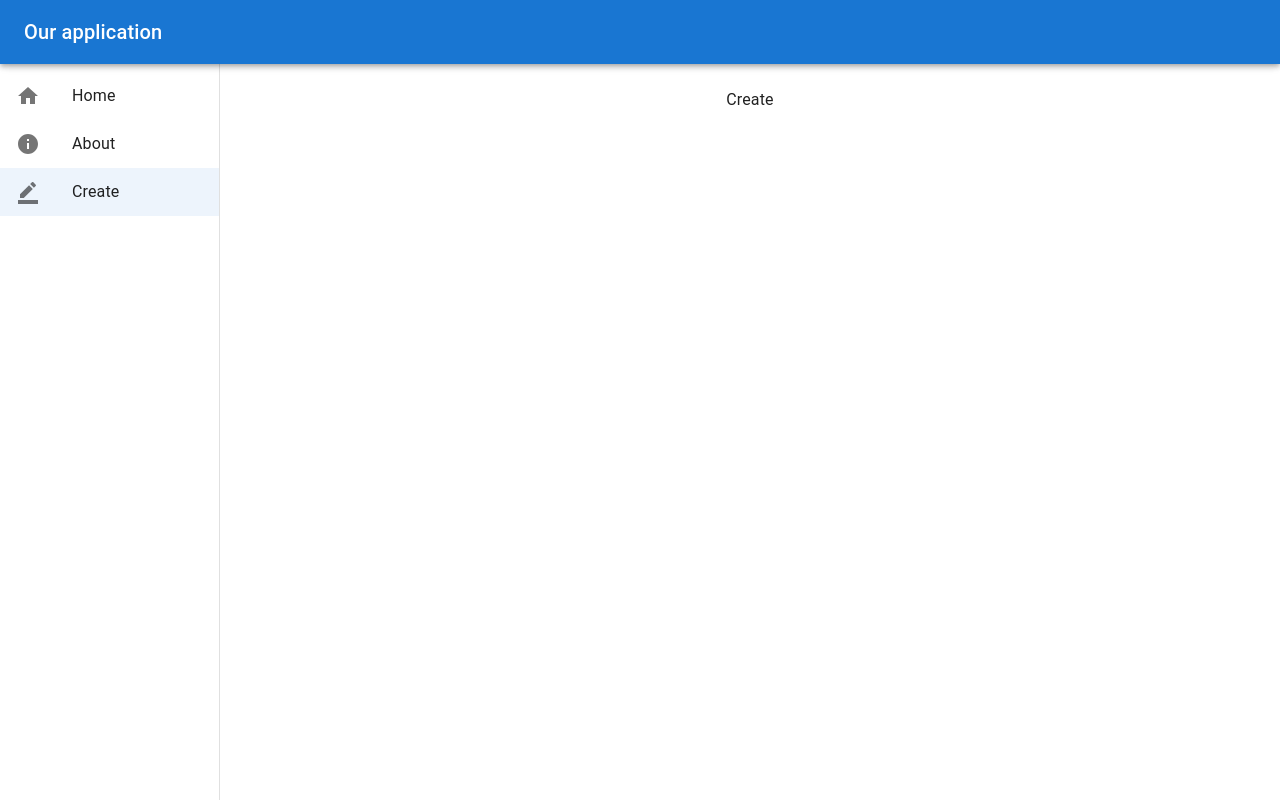
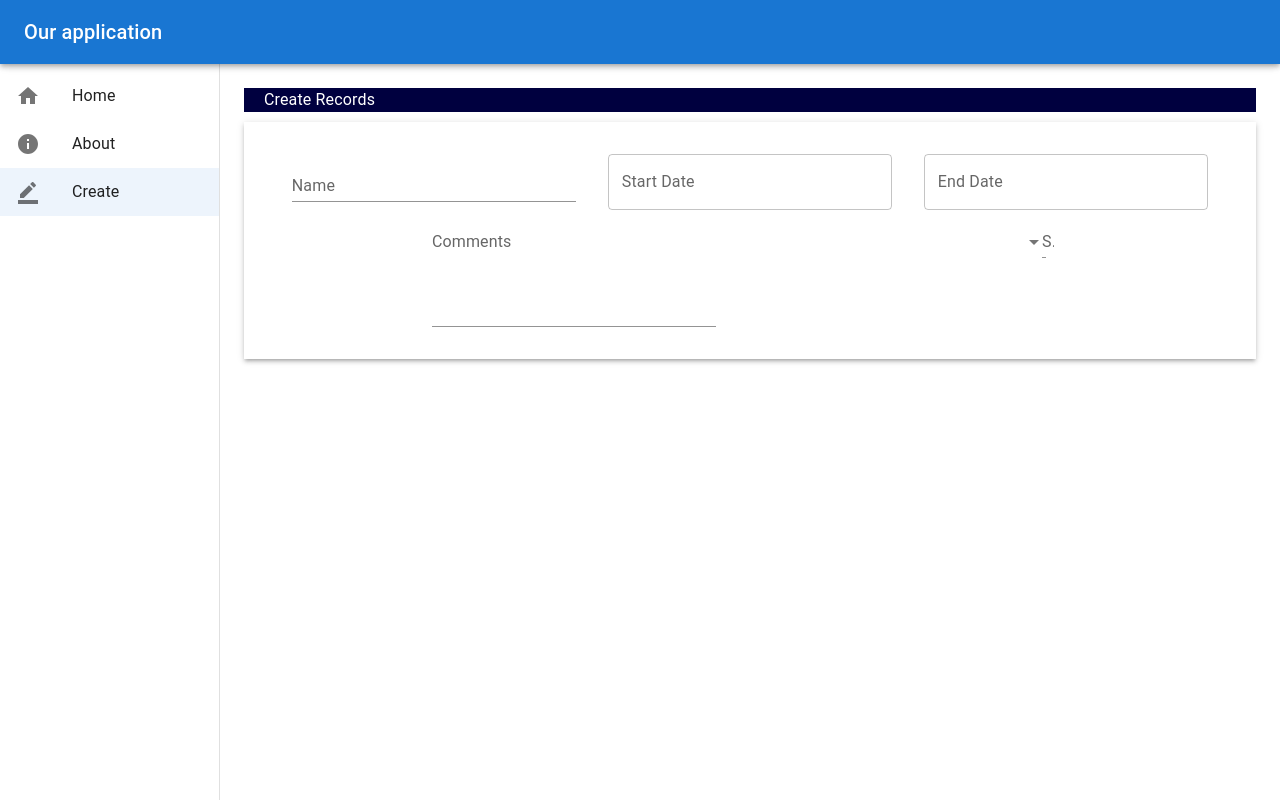
Before and after one commit to samuelpondugala/Django_React_App, a React (Create React App) app in the folder frontend/: page /create in a window 1280 px wide. Built offline with nearby package versions, Linux system fonts and the light colour scheme.

Commit message:
Enhanced & Created component with react-hook-form integration and new form fields for improved record creation

```diff
--- a/frontend/src/components/Create.js
+++ b/frontend/src/components/Create.js
@@ -1,11 +1,70 @@
-import React from 'react'
+import {React} from 'react'
+import {Box, Typography} from '@mui/material'
+import MyDatePickerField from './forms/MyDatePickerField'
+import MySelectField from './forms/MySelectField'
+import MyTextField from './forms/MyTextField'
+import MyMultiLineField from './forms/MyMultiLineField'
+import {useForm} from 'react-hook-form'
 
 const Create = () => {
+  const {handleSubmit, reset, setValue, control} = useForm()
   return (
     <div>
-      Create
+      <Box sx ={{display: 'flex', backgroundColor: '#00003f', marginBottom: '10px'}}>
+        <Typography sx = {{marginLeft: '20px', color: '#fff'}}>
+          Create Records
+        </Typography>
+      </Box>
+      <Box sx ={{display: 'flex', width: '100%', boxShadow: 3 ,padding: 4,flexDirection: 'column'}}>
+        <Box sx ={{display: 'flex', justifyContent: 'space-around'}}>
+          <MyTextField
+            label="Name"
+            name={"name"}
+            control={control}
+            placeholder="Enter Name"
+            width ={'30%'}
+          />
+          <MyDatePickerField
+            label="Start Date"
+            name="start_date"
+            control={control}
+            width ={'30%'}
+
+          />
+          <MyDatePickerField
+            label="End Date"
+            name="end_date"
+            control={control}
+            width ={'30%'}
+
+          />
+        </Box>
+        <Box sx ={{display: 'flex', justifyContent: 'space-around'}}>
+          <MyMultiLineField
+            label="Comments"
+            name="comments"
+            control={control}
+            placeholder="Provide project comments"
+            width ={'30%'}
+          />
+          <MySelectField
+            label="Status"
+            name="status"
+            control={control}
+            width ={'30%'}
+
+          />
+          </Box>
+          <Box sx = {{width: '30%'}}>
+
+          </Box >
+
+
+
+      </Box>
     </div>
   )
 }
 
+
 export default Create
--- a/frontend/src/components/forms/MyDatePickerField.js
+++ b/frontend/src/components/forms/MyDatePickerField.js
@@ -8,7 +8,7 @@ import {Controller} from 'react-hook-form'
 
 
 export default function MyDatePickerField(props) {
-    const {label, name, control}= props
+    const {label, width, name, control}= props
     return (
 
     <LocalizationProvider dateAdapter={AdapterDayjs}>
@@ -16,11 +16,11 @@ export default function MyDatePickerField(props) {
                 name={name}
                 control={control}
                 render = {({
-                    feild: {onChange, value},
+                    field: {onChange, value},
 
 
                 }) => (
-                    <DatePicker label={label} />
+                    <DatePicker label={label} sx = {{width: {width}}}/>
                 )
             }
                 />
--- a/frontend/src/components/forms/MyMultiLineField.js
+++ b/frontend/src/components/forms/MyMultiLineField.js
@@ -1,26 +1,26 @@
 import * as React from 'react';
-import Box from '@mui/material/Box';
 import TextField from '@mui/material/TextField';
 import {Controller} from 'react-hook-form'
 
-export default function MyMultilineField(props) {
-  const {label, placeholder, name, control}= props
+export default function MyMultiLineField(props) {
+  const {label, placeholder, width, name, control}= props
   return (
       <Controller
       name={name}
       control={control}
       render = {({
-          feild: {onChange, value},
+          field: {onChange, value},
           fieldState: {error},
           formState,
 
       }) => (
           <TextField
+            sx = {{width: {width}}}
             id="standard-multiline-static"
             label={label}
             multiline
             rows={4}
-            defaultValue="Default Value"
+
             variant="standard"
             placeholder = {placeholder}
           />
--- a/frontend/src/components/forms/MySelectField.js
+++ b/frontend/src/components/forms/MySelectField.js
@@ -8,7 +8,7 @@ import {Controller} from 'react-hook-form'
 
 export default function MySelectField(props) {
     const [age, setAge] = React.useState('');
-    const {label, name, control}= props
+    const {label, width, name, control}= props
     const handleChange = (event) => {
         setAge(event.target.value);
   };
@@ -16,18 +16,19 @@ export default function MySelectField(props) {
   return (
     <div>
 
-      <FormControl variant="filled" sx={{ m: 1, minWidth: 120 }}>
+      <FormControl variant="standard" sx = {{width: {width}}}>
       <InputLabel id="demo-simple-select-filled-label">{label}</InputLabel>
       <Controller
         name={name}
         control={control}
         render = {({
-            feild: {onChange, value},
+            field: {onChange, value},
             fieldState: {error},
             formState,
 
         }) => (
             <Select
+                sx = {{width: {width}}}
                 labelId="demo-simple-select-filled-label"
                 id="demo-simple-select-filled"
                 value={age}
@@ -36,9 +37,9 @@ export default function MySelectField(props) {
                 <MenuItem value="">
                     <em>None</em>
                 </MenuItem>
-                <MenuItem value={10}>Ten</MenuItem>
-                <MenuItem value={20}>Twenty</MenuItem>
-                <MenuItem value={30}>Thirty</MenuItem>
+                <MenuItem value={10}>Open</MenuItem>
+                <MenuItem value={20}>In Progress</MenuItem>
+                <MenuItem value={30}>Completed</MenuItem>
         </Select>
         )
     }
--- a/frontend/src/components/forms/MyTextField.js
+++ b/frontend/src/components/forms/MyTextField.js
@@ -4,18 +4,19 @@ import {Controller} from 'react-hook-form'
 
 
 export default function MyTextField(props) {
-    const {label, placeholder, name, control}= props
+    const {label, width, placeholder, name, control}= props
     return (
         <Controller
         name={name}
         control={control}
         render = {({
-            feild: {onChange, value},
+            field: {onChange, value},
             fieldState: {error},
             formState,
 
         }) => (
             <TextField
+                sx = {{width: {width}}}
                 id="standard-basic"
                 label={label}
                 variant="standard"
```
